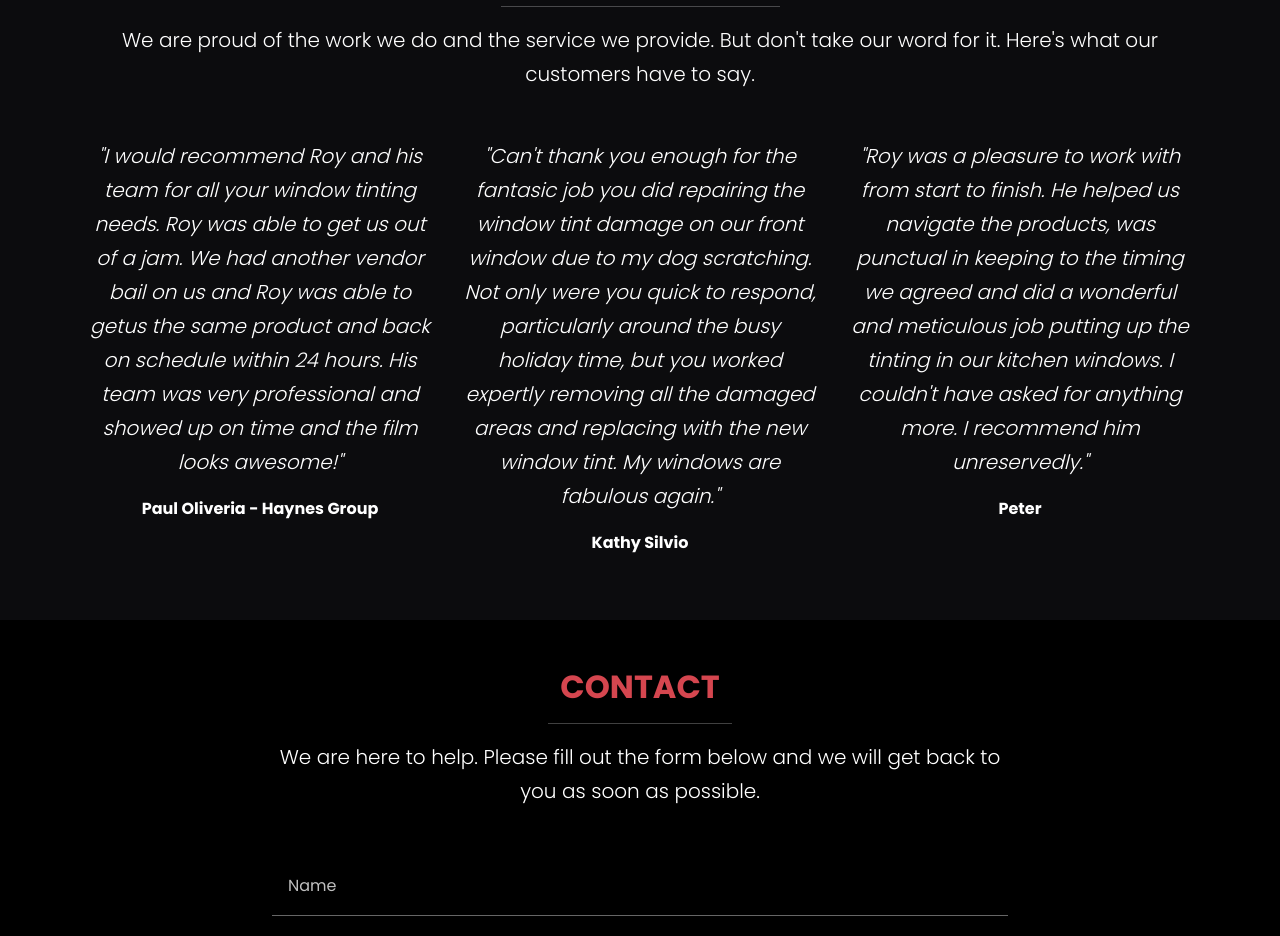
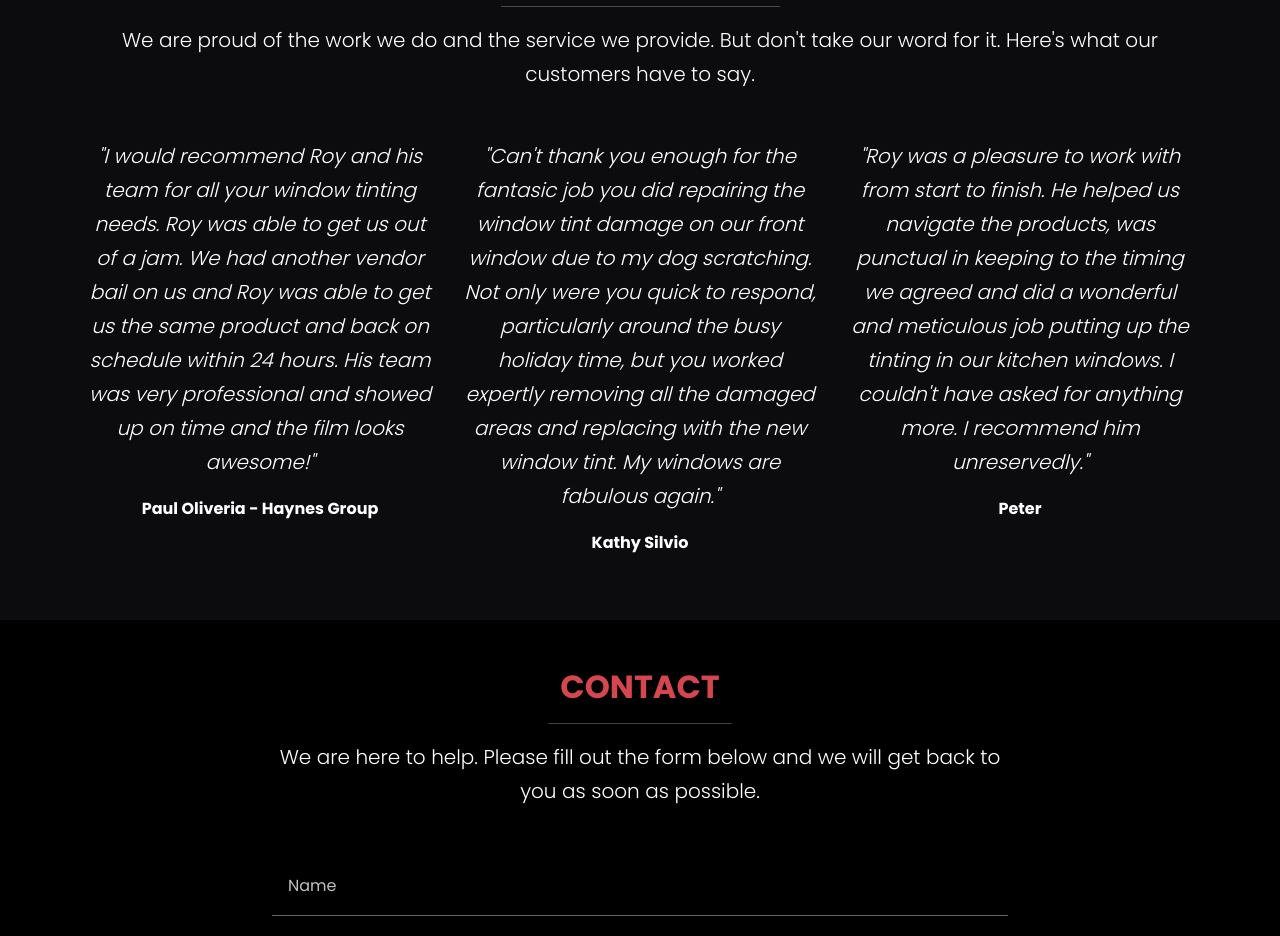
Before and after one commit to coreyneuberger/rplenergy, a website: page index.html in a window 1280 px wide. Shown: the part 3020-3956 px from the top of the page. Drawn offline with nearby package versions, Linux system fonts and the light colour scheme; files that its build step writes are made by us from their sources.

Commit message:
fixed typo

```diff
--- a/index.html
+++ b/index.html
@@ -226,7 +226,7 @@
           <p class="lead fst-italic">
             "I would recommend Roy and his team for all your window tinting needs.
             Roy was able to get us out of a jam. We had another vendor bail on us and Roy
-            was able to getus the same product and back on schedule within 24 hours. His team was
+            was able to get us the same product and back on schedule within 24 hours. His team was
             very professional and showed up on time and the film looks awesome!"
           </p>
           <p class="fw-bold">Paul Oliveria - Haynes Group</p>
```
